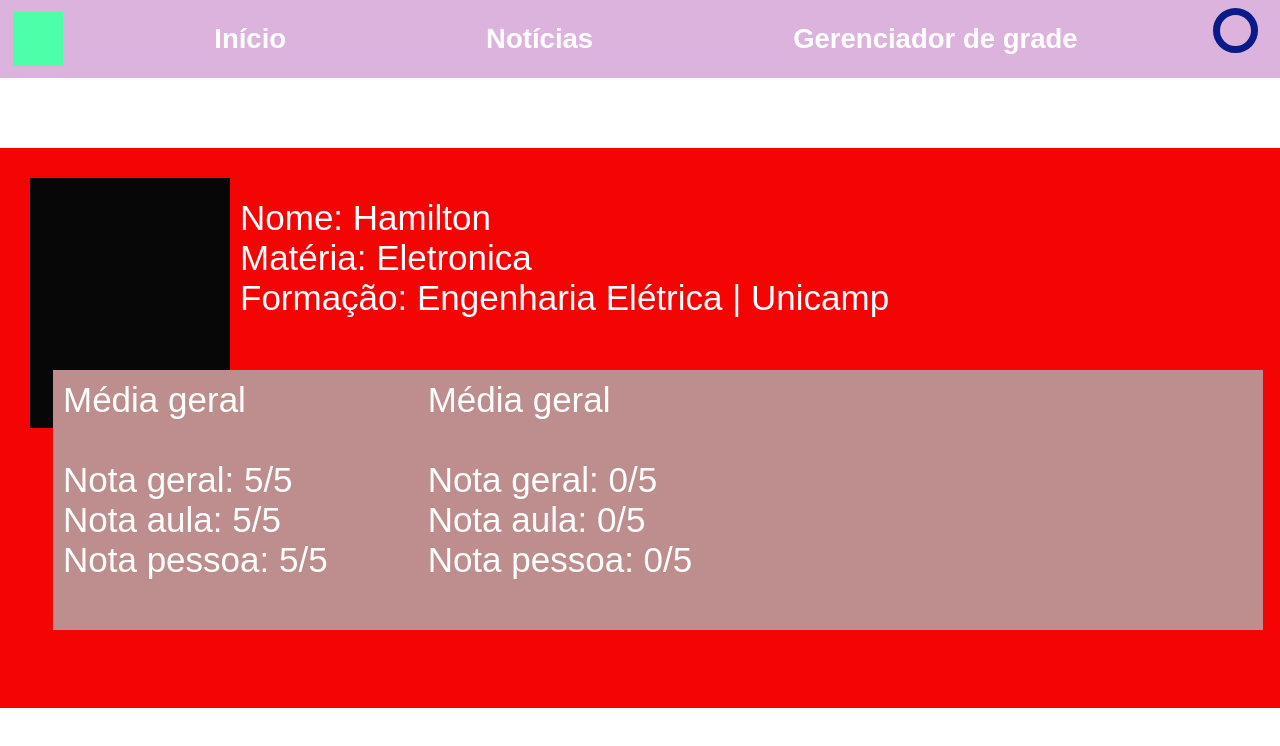
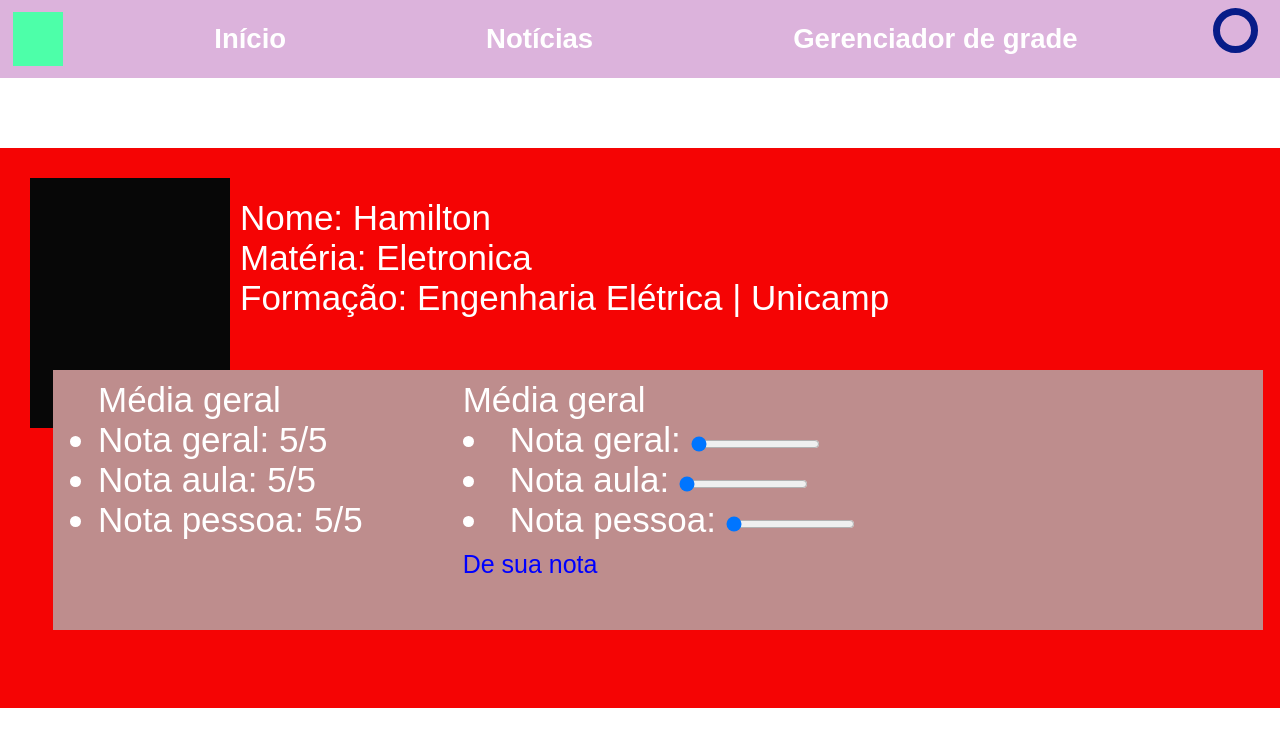
Before and after one commit to EvertonFernandesJr/GURA, a plain HTML site: page notas-professores.html in a window 1280 px wide. Drawn offline with Linux system fonts and the light colour scheme.

Commit message:
Adicionei os "sliders", um footers indicando onde mostra q a nota do lado é a do usuario, e mudei que as notas eram apenas blocos de texto empilhados, agora são <ul>

```diff
--- a/notas-professores.html
+++ b/notas-professores.html
@@ -38,16 +38,20 @@
         </section>
         <section class="nota-prof">
             <div class="avaliacao">
-                Média geral <br><br>
-                Nota geral: 5/5 <br>
-                Nota aula: 5/5 <br>
-                Nota pessoa: 5/5 <br>
+                <ul>
+                Média geral
+                <li>Nota geral: 5/5</li>
+                <li>Nota aula: 5/5 </li>
+                <li>Nota pessoa: 5/5 </li>
+                </ul>
             </div>
             <div class="sua-nota">
-                Média geral <br><br>
-                Nota geral: 0/5 <br>
-                Nota aula: 0/5 <br>
-                Nota pessoa: 0/5 <br>
+                Média geral
+                <li>Nota geral: <input type ="range" class="notas" min="0.5" max="5" step="0.5" value="0.5"> </li>
+                <li>Nota aula: <input type ="range" class="notas" min="0.5" max="5" step="0.5" value="0.5"> </li>
+                <li>Nota pessoa: <input type ="range" class="notas" min="0.5" max="5" step="0.5" value="0.5"> </li>
+                </ul>
+                <footer>De sua nota</footer>
             </div>
         </section>
 
--- a/src/styles/np_style.css
+++ b/src/styles/np_style.css
@@ -142,7 +142,7 @@ body {
 .avaliacao{
     color: white;
     margin-top: 10px;
-    margin-left: 10px;
+    margin-left: 45px;
     font-size: 35px;
 }
 .sua-nota{
@@ -150,5 +150,9 @@ body {
     margin-top: 10px;
     margin-left: 100px;
     font-size: 35px;
-
 }
+footer{
+    font-size: 25px;
+    margin-top: 10px;
+    color:blue;
+}
```
